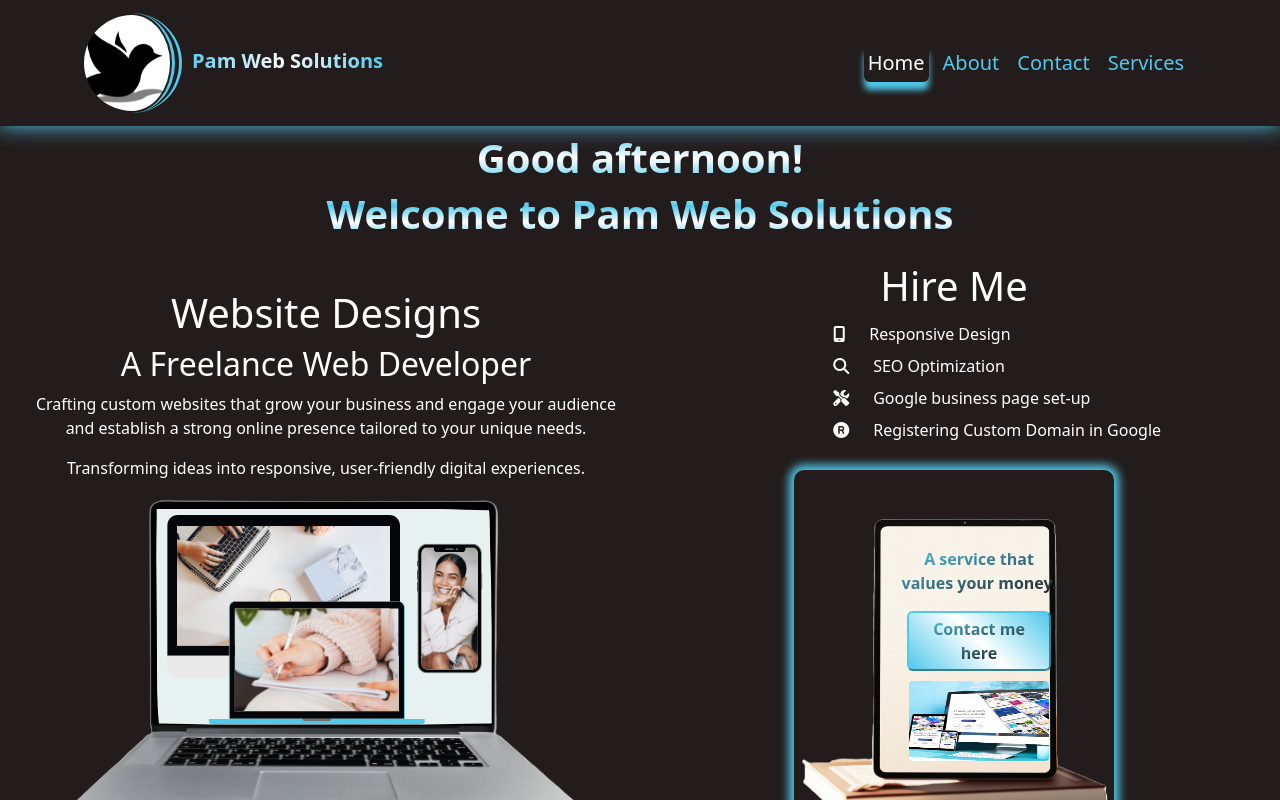
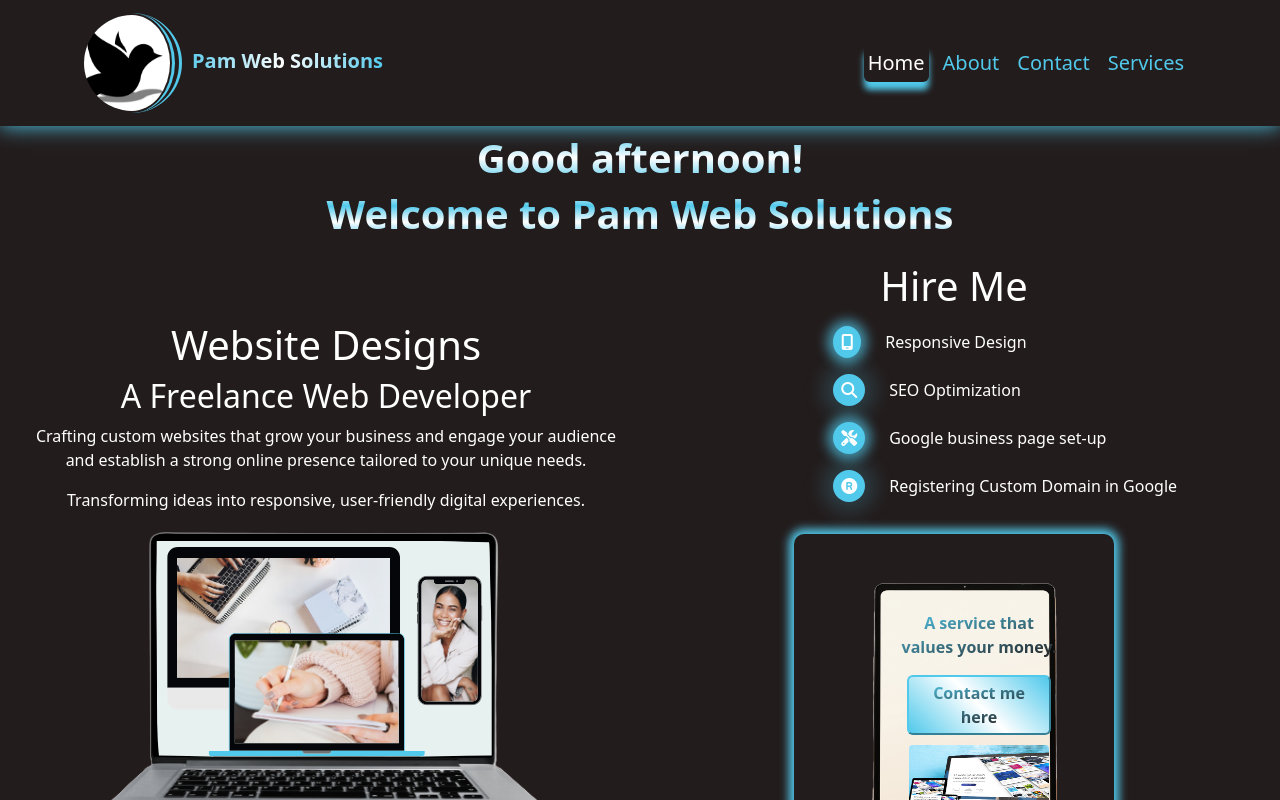
Before and after one commit to Markpm-code/pam-w-solutions, a React (Vite) app in the folder pam-websolutions/: page /#/ in a window 1280 px wide. Shown: the top 800 px of the page. Built offline with nearby package versions, Linux system fonts and the light colour scheme.

Commit message:
add flashing animation

```diff
--- a/pam-websolutions/src/pages/Home.css
+++ b/pam-websolutions/src/pages/Home.css
@@ -67,6 +67,43 @@
 .hire-list {
   text-align: left;
   margin-left: 30%;
+}
+
+.fa-mobile-screen,
+.fa-magnifying-glass,
+.fa-screwdriver-wrench,
+.fa-registered {
+  background-color: rgb(81, 201, 235);
+  border-radius: 50%;
+  padding: 8px;
+  box-shadow: 0 0 10px 5px rgb(81, 201, 235);
+  animation: flash-shadow 1s infinite alternate;
+}
+
+/*animation delays */
+.fa-mobile-screen {
+  animation-delay: 0s;
+}
+
+.fa-magnifying-glass {
+  animation-delay: 1.0s;
+}
+
+.fa-screwdriver-wrench {
+  animation-delay: 2.0s;
+}
+
+.fa-registered {
+  animation-delay: 3.0s;
+}
+
+@keyframes flash-shadow {
+  0% {
+    box-shadow: 0 0 10px 5px rgba(81, 201, 235, 0.8);
+  }
+  100% {
+    box-shadow: 0 0 20px 10px rgba(81, 201, 235, 0.2);
+  }
 }
 
 .tablet_img {
```
